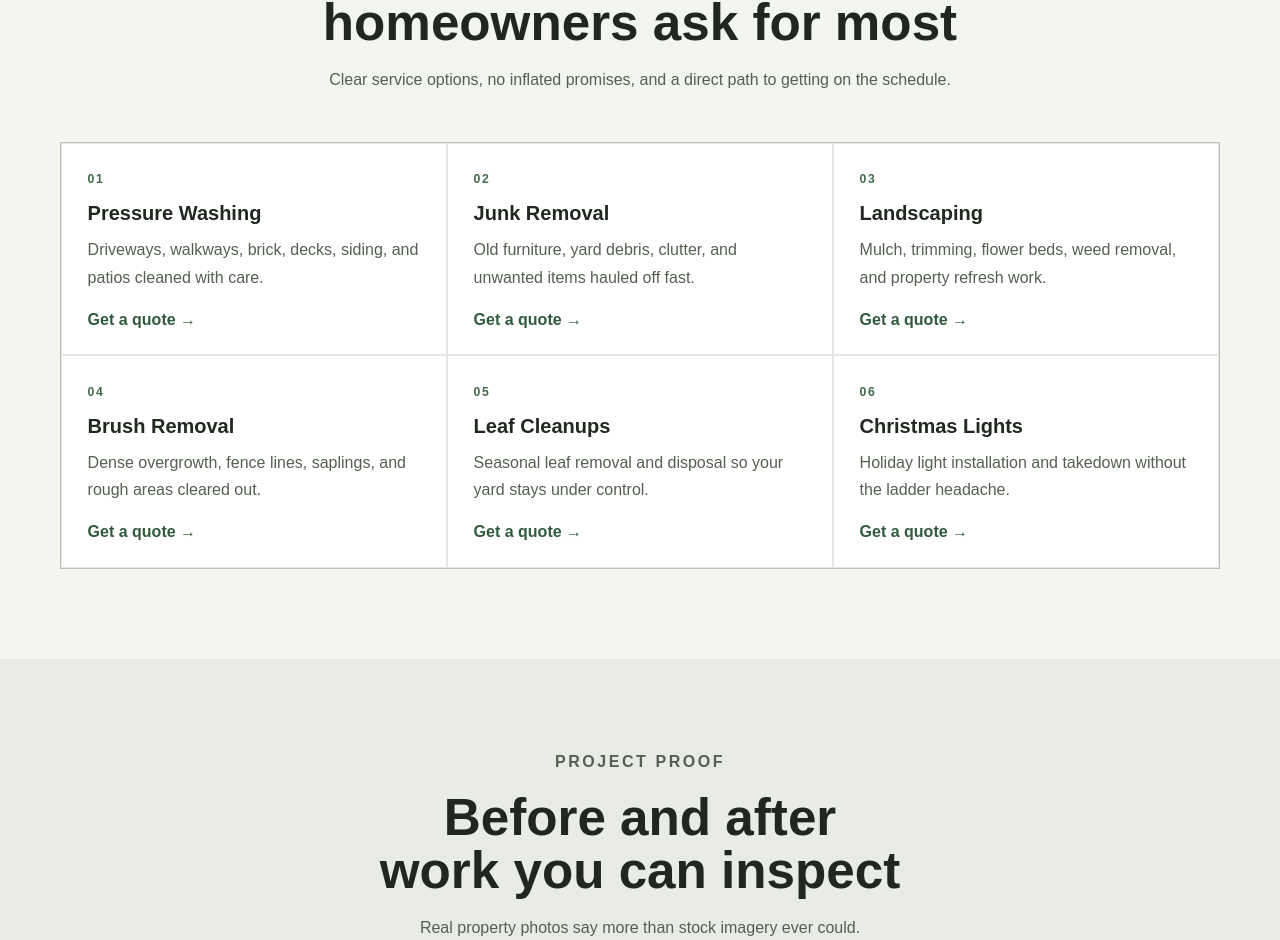
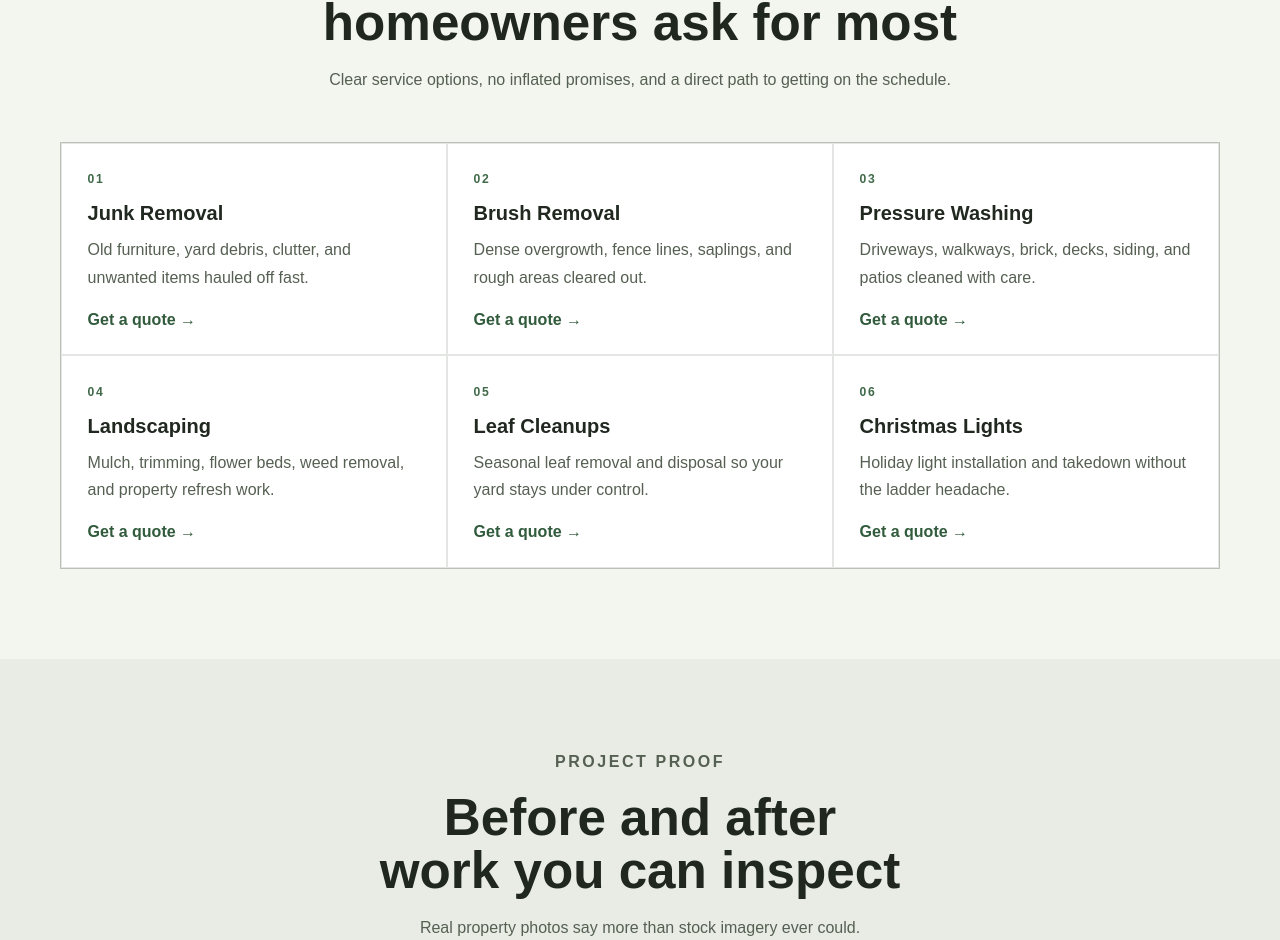
Before and after one commit to gpillow/Great-Dane-Outdoor-Services, a Next.js app: page / in a window 1280 px wide. Shown: the part 2492-3432 px from the top of the page. Built offline with nearby package versions, Linux system fonts and the light colour scheme.

Commit message:
Home page: reorder services to lead with junk removal and brush removal
Co-Authored-By: Claude Sonnet 4.6 <noreply@anthropic.com>

```diff
--- a/app/page.tsx
+++ b/app/page.tsx
@@ -22,10 +22,10 @@ function ScrollReveal({ children, direction = 'up' }: { children: React.ReactNod
 
 
 const services = [
+  { name: 'Junk Removal', desc: 'Old furniture, yard debris, clutter, and unwanted items hauled off fast.' },
+  { name: 'Brush Removal', desc: 'Dense overgrowth, fence lines, saplings, and rough areas cleared out.' },
   { name: 'Pressure Washing', desc: 'Driveways, walkways, brick, decks, siding, and patios cleaned with care.' },
-  { name: 'Junk Removal', desc: 'Old furniture, yard debris, clutter, and unwanted items hauled off fast.' },
   { name: 'Landscaping', desc: 'Mulch, trimming, flower beds, weed removal, and property refresh work.' },
-  { name: 'Brush Removal', desc: 'Dense overgrowth, fence lines, saplings, and rough areas cleared out.' },
   { name: 'Leaf Cleanups', desc: 'Seasonal leaf removal and disposal so your yard stays under control.' },
   { name: 'Christmas Lights', desc: 'Holiday light installation and takedown without the ladder headache.' },
 ]
```
